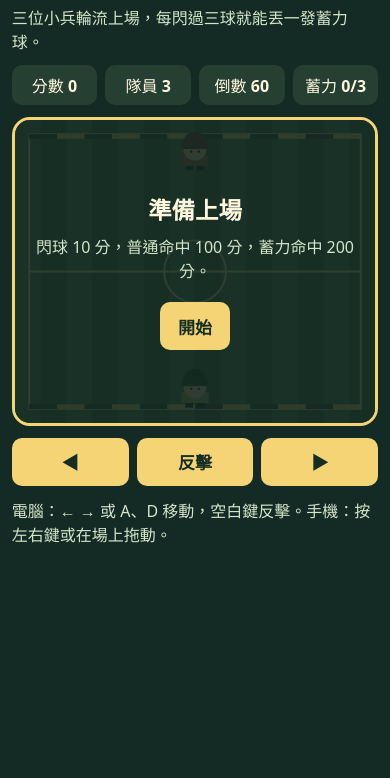
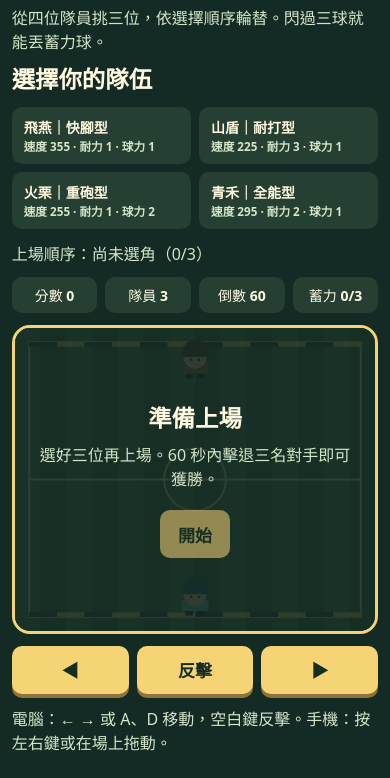
Before and after one commit to laistrong/soldier-dodgeball, a plain HTML site: page index.html in a window 390 px wide. Shown: the part 69-847 px from the top of the page. Drawn offline with Linux system fonts and the light colour scheme.

Commit message:
Add roster selection and responsive dodgeball controls

```diff
--- a/index.html
+++ b/index.html
@@ -1,21 +1,55 @@
 <!doctype html><html lang="zh-Hant"><meta charset="utf-8"><meta name="viewport" content="width=device-width,initial-scale=1"><title>小兵躲避球：接力盃</title>
 <style>
 *{box-sizing:border-box}body{margin:0;background:#142b25;color:#fff8df;font:16px system-ui,sans-serif}main{width:min(94%,660px);margin:24px auto}h1{font-size:clamp(29px,7vw,51px);margin:0}p{margin:8px 0;color:#d4e5c9}.hud,.controls{display:flex;justify-content:space-between;gap:8px;margin:12px 0}.hud span{background:#253f32;border-radius:10px;padding:8px;flex:1;text-align:center}.court{position:relative;border:3px solid #f5d476;border-radius:18px;overflow:hidden}canvas{display:block;width:100%;height:auto;touch-action:none}.screen{position:absolute;inset:0;background:#10261fdb;display:grid;place-content:center;text-align:center;padding:18px}.screen[hidden]{display:none}h2{font-size:clamp(22px,6vw,37px);margin:0}button{font:700 17px system-ui;border:0;border-radius:10px;background:#f5d476;color:#162d22;min-height:48px;padding:10px 18px;touch-action:none;cursor:pointer}.controls button{flex:1}.screen button{justify-self:center;margin-top:12px}button:focus-visible{outline:3px solid #fff;outline-offset:-5px}
-</style>
-<main><h1>小兵躲避球：接力盃</h1><p>三位小兵輪流上場，每閃過三球就能丟一發蓄力球。</p><div class="hud"><span>分數 <b id="score">0</b></span><span>隊員 <b id="hp">3</b></span><span>倒數 <b id="time">60</b></span><span>蓄力 <b id="charge">0/3</b></span></div>
-<div class="court"><canvas id="court" width="560" height="470" aria-label="躲避球球場"></canvas><div class="screen" id="screen"><h2 id="heading">準備上場</h2><p id="hint">閃球 10 分，普通命中 100 分，蓄力命中 200 分。</p><button id="start">開始</button></div></div>
+.roster{display:grid;grid-template-columns:repeat(2,minmax(0,1fr));gap:8px;margin:12px 0}.pick{background:#253f32;color:#fff8df;text-align:left;font-size:14px;padding:8px 10px;border:2px solid transparent}.pick[aria-pressed=true]{border-color:#f5d476}.pick small{display:block;color:#d4e5c9}button:disabled{opacity:.55;cursor:not-allowed}.hud{flex-wrap:wrap}.hud span{min-width:66px;font-size:14px}.controls button{box-shadow:0 4px 0 #8f7339;user-select:none;-webkit-user-select:none}.controls button:active,.controls button.pressed{transform:translateY(3px);box-shadow:0 1px 0 #8f7339;background:#ffe79e}</style>
+<main><h1>小兵躲避球：接力盃</h1><p>從四位隊員挑三位，依選擇順序輪替。閃過三球就能丟蓄力球。</p><section id="selection"><h2>選擇你的隊伍</h2><div class="roster" id="roster"></div><p id="lineup" aria-live="polite"></p></section><p id="matchup"></p><div class="hud"><span>分數 <b id="score">0</b></span><span>隊員 <b id="hp">3</b></span><span>倒數 <b id="time">60</b></span><span>蓄力 <b id="charge">0/3</b></span></div>
+<div class="court"><canvas id="court" width="560" height="470" aria-label="躲避球球場"></canvas><div class="screen" id="screen"><h2 id="heading">準備上場</h2><p id="hint">選好三位再上場。60 秒內擊退三名對手即可獲勝。</p><button id="start">開始</button></div></div>
 <div class="controls"><button id="left" aria-label="左移">◀</button><button id="throw">反擊</button><button id="right" aria-label="右移">▶</button></div><p>電腦：← → 或 A、D 移動，空白鍵反擊。手機：按左右鍵或在場上拖動。</p></main>
 <script>
 const el=id=>document.getElementById(id);
 const court=el('court'), ctx=court.getContext('2d');
 const inputs=new Set(), W=560,H=470;
-const uniforms=[["#b6ad68","#2a4834"],["#74bdbc","#285961"],["#e2a657","#7a4732"]];
+const roster=[
+ {name:'飛燕', role:'快腳型', speed:355, hearts:1, throwSpeed:490, damage:1, color:['#74bdbc','#285961']},
+ {name:'山盾', role:'耐打型', speed:225, hearts:3, throwSpeed:450, damage:1, color:['#b6ad68','#2a4834']},
+ {name:'火栗', role:'重砲型', speed:255, hearts:1, throwSpeed:650, damage:2, color:['#e2a657','#7a4732']},
+ {name:'青禾', role:'全能型', speed:295, hearts:2, throwSpeed:515, damage:1, color:['#9fd78a','#416c40']}
+];
+const lineup=[];
+let stamina=0, rival=0, rivalHealth=4;
+const ally=()=>roster[lineup[Math.min(lineup.length-1,3-hp)] ?? 0];
+function pick(index){
+ const position=lineup.indexOf(index);
+ if(position>=0)lineup.splice(position,1);
+ else if(lineup.length<3)lineup.push(index);
+ renderRoster();
+}
+const cards=roster.map((member,index)=>{
+ const button=document.createElement('button');
+ button.className='pick';
+ button.addEventListener('click',()=>pick(index));
+ el('roster').append(button);
+ return button;
+});
+function renderRoster(){
+ cards.forEach((button,i)=>{
+  const member=roster[i], position=lineup.indexOf(i);
+  button.setAttribute('aria-pressed',String(position>=0));
+  button.disabled=position<0&&lineup.length===3;
+  const details=document.createElement('small');
+  details.textContent='速度 '+member.speed+' · 耐力 '+member.hearts+' · 球力 '+member.damage;
+  button.replaceChildren((position>=0?(position+1)+'. ':'')+member.name+'｜'+member.role,details);
+ });
+ el('lineup').textContent='上場順序：'+(lineup.map(i=>roster[i].name).join(' → ')||'尚未選角')+'（'+lineup.length+'/3）';
+ el('start').disabled=lineup.length!==3;
+}
+renderRoster();
 let charge=0;
 let active=false, player=280, enemy=280, hp=3, points=0, t=0, next=0, cooldown=0, inv=0, balls=[], flash=0;
-function stats(){el('charge').textContent=charge===3?'就緒':charge+'/3';el('throw').textContent=charge===3?'蓄力反擊':'反擊';el('hp').textContent=hp;el('score').textContent=points;el('time').textContent=Math.max(0,Math.ceil(60-t));}
-function start(){active=true;player=enemy=280;hp=3;charge=0;points=t=cooldown=inv=flash=0;next=.55;balls=[];inputs.clear();el('screen').hidden=true;stats();}
-function end(){active=false;inputs.clear();el('heading').textContent=hp?'時間到！':'全隊退場';el('hint').textContent='這一輪拿到 '+points+' 分';el('start').textContent='再玩一次';el('screen').hidden=false;el('start').focus();}
-function toss(){if(!active||cooldown>0)return;cooldown=.43;const power=charge===3;if(power)charge=0;balls.push({x:player,y:399,vx:0,vy:power?-700:-465,team:true,power});}
+function stats(){el('matchup').textContent=ally().name+'｜耐力 '+stamina+'　對手 '+Math.min(rival+1,3)+'/3｜耐力 '+rivalHealth;el('charge').textContent=charge===3?'就緒':charge+'/3';el('throw').textContent=charge===3?'蓄力反擊':'反擊';el('hp').textContent=hp;el('score').textContent=points;el('time').textContent=Math.max(0,Math.ceil(60-t));}
+function start(){if(lineup.length!==3)return;active=true;player=enemy=280;hp=3;stamina=ally().hearts;rival=0;rivalHealth=4;el('selection').hidden=true;charge=0;points=t=cooldown=inv=flash=0;next=.55;balls=[];inputs.clear();el('screen').hidden=true;stats();}
+function end(){active=false;inputs.clear();el('selection').hidden=false;el('heading').textContent=rival===3?'接力盃獲勝！':hp?'時間到！':'全隊退場';el('hint').textContent='這一輪拿到 '+points+' 分';el('start').textContent='再玩一次';el('screen').hidden=false;el('start').focus();}
+function toss(){if(!active||cooldown>0)return;cooldown=.43;const power=charge===3;if(power)charge=0;balls.push({x:player,y:399,vx:0,vy:-(ally().throwSpeed+(power?200:0)),damage:ally().damage+(power?1:0),team:true,power});}
 function circle(x,y,r,color){ctx.fillStyle=color;ctx.beginPath();ctx.arc(x,y,r,0,Math.PI*2);ctx.fill();}
 function soldier(x,y,uniform,helmet){
  ctx.fillStyle='#142b25';ctx.fillRect(x-15,y+10,12,12);ctx.fillRect(x+3,y+10,12,12);
@@ -30,33 +64,35 @@ function draw(){
  ctx.beginPath();ctx.moveTo(22,235);ctx.lineTo(W-22,235);ctx.stroke();
  ctx.beginPath();ctx.arc(280,235,48,0,Math.PI*2);ctx.stroke();
  for(let i=0;i<12;i++){ctx.fillStyle=i%2?'#edc56e':'#314a39';ctx.fillRect(22+i*43,22,43,7);ctx.fillRect(22+i*43,H-29,43,7);}
- soldier(enemy,56,'#ad5c4d','#763a36');
- if(inv<=0||Math.floor(inv*13)%2===0)soldier(player,424,...uniforms[Math.min(2,3-hp)]);
+ if(rival<3)soldier(enemy,56,['#ad5c4d','#b487b9','#c17e4c'][rival],'#573735');
+ if(inv<=0||Math.floor(inv*13)%2===0)soldier(player,424,...ally().color);
  for(const b of balls){circle(b.x,b.y,b.power?16:10,b.power?'#91eff6':b.team?'#f5d476':'#ff856e');circle(b.x-3,b.y-4,3,'#fff0c9');}
 }
 function step(dt){
  t+=dt;cooldown-=dt;inv-=dt;flash-=dt;
  const right=inputs.has('ArrowRight')||inputs.has('d'),left=inputs.has('ArrowLeft')||inputs.has('a');
- player=Math.max(40,Math.min(520,player+280*dt*(Number(right)-Number(left))));
+ player=Math.max(40,Math.min(520,player+ally().speed*dt*(Number(right)-Number(left))));
  enemy=280+202*Math.sin(t*(1.25+t/85));
  if(inputs.has(' '))toss();
- if(t>=next){next=t+Math.max(.42,1.22-t*.015);const vy=225+t*2.4;balls.push({x:enemy,y:78,vx:(player-enemy)*vy/345,vy,team:false});}
+ if(t>=next){next=t+Math.max(.42,1.22-t*.015);const vy=225+t*2.4+rival*18;balls.push({x:enemy,y:78,vx:(player-enemy)*vy/345,vy,team:false});}
  balls=balls.filter(b=>{
    b.x+=b.vx*dt;b.y+=b.vy*dt;
-   if(b.team&&Math.hypot(b.x-enemy,b.y-56)<(b.power?36:27)){points+=b.power?200:100;return false;}
-   if(!b.team&&Math.hypot(b.x-player,b.y-416)<27&&inv<=0){hp--;inv=.9;flash=.23;return false;}
+   if(b.team&&rival<3&&Math.hypot(b.x-enemy,b.y-56)<(b.power?36:27)){points+=b.power?200:100;rivalHealth=Math.max(0,rivalHealth-b.damage);if(rivalHealth===0&&++rival<3)rivalHealth=4;return false;}
+   if(!b.team&&Math.hypot(b.x-player,b.y-416)<27&&inv<=0){if(--stamina===0){hp--;if(hp>0)stamina=ally().hearts;}inv=.9;flash=.23;return false;}
    if(!b.team&&b.y>H+10){points+=10;charge=Math.min(3,charge+1);return false;}
    return b.y>-15;
  });
- stats();if(hp<=0||t>=60)end();
+ stats();if(hp<=0||t>=60||rival===3)end();
 }
 let last=performance.now();
 function frame(now){const dt=Math.min(.04,(now-last)/1000);last=now;if(active)step(dt);draw();requestAnimationFrame(frame);}
-el('start').onclick=start;el('throw').onclick=toss;
+el('start').onclick=start;
+el('throw').onpointerdown=event=>{if(event.button===0)toss();};
+el('throw').onclick=event=>{if(event.detail===0)toss();};
 for(const [id,key] of [['left','ArrowLeft'],['right','ArrowRight']]){
  const button=el(id);
- button.onpointerdown=e=>{button.setPointerCapture(e.pointerId);inputs.add(key);};
- for(const event of ['pointerup','pointercancel','lostpointercapture'])button.addEventListener(event,()=>inputs.delete(key));
+ button.onpointerdown=e=>{button.setPointerCapture(e.pointerId);inputs.add(key);button.classList.add("pressed");};
+ for(const event of ['pointerup','pointercancel','lostpointercapture'])button.addEventListener(event,()=>{inputs.delete(key);button.classList.remove("pressed");});
 }
 function drag(e){const rect=court.getBoundingClientRect();player=Math.max(40,Math.min(520,(e.clientX-rect.left)*W/rect.width));}
 court.onpointerdown=e=>{if(active){court.setPointerCapture(e.pointerId);drag(e);}};
```
